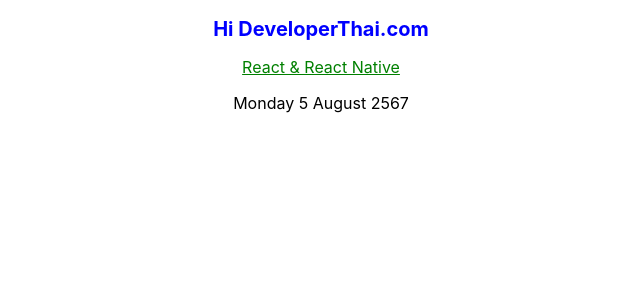
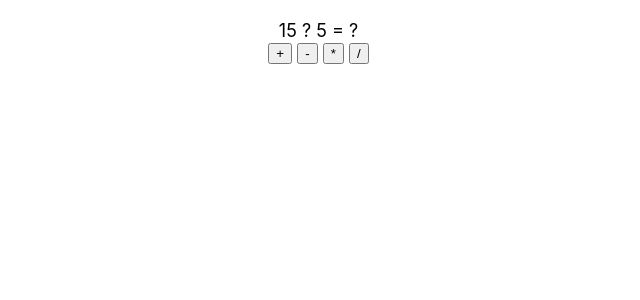
Before and after one commit to Phongsathornjan/my-app, a React (Create React App) app: page / in a window 1280 px wide. Shown: the top 300 px of the page, without its empty margins (319-959 px from the left). Built offline with nearby package versions, Linux system fonts and the light colour scheme.

Commit message:
add refs-func

```diff
--- a/src/App.js
+++ b/src/App.js
@@ -1,17 +1,8 @@
-import react from 'react'
+import React from 'react'
 import './style.css'
-import Calendar from './class-components'
-
+import RefsFunc from './refs-func'
 
 export default function App (){
 
-  return (
-    <>
-    <center>
-    <h2>Hi DeveloperThai.com</h2>
-    <div className='title' >React & React Native</div>
-    </center>
-    <Calendar></Calendar>
-    </>
-  )
+  return <RefsFunc/>
 }
--- /dev/null
+++ b/src/refs-func.js
@@ -0,0 +1,33 @@
+import React, { useRef } from "react";
+
+export default function RefsFunc () {
+    const num1 = useRef()
+    const num2 = useRef()
+    const operator = React.useRef()
+    const result = useRef()
+
+    const calculate = (ev) => {
+        let op = ev.target.innerText
+        let n1 = parseInt(num1.current.innerText)
+        let n2 = parseInt(num2.current.innerText)
+        let r = eval(`${n1} ${op} ${n2}`)
+        result.current.innerText = r
+        operator.current.innerText = op
+    }
+
+    return (
+        <div style={{textAlign: 'center', marginTop: 20, fontSize: 18}}>
+            <span ref={num1}>15</span>&nbsp;
+            <span ref={operator}>?</span>&nbsp;
+            <span ref={num2}>5</span>&nbsp;
+            <span>=</span>&nbsp;
+            <span ref={result}>?</span>&nbsp;
+            <div>
+                <button onClick={calculate}>+</button>&nbsp;
+                <button onClick={calculate}>-</button>&nbsp;
+                <button onClick={calculate}>*</button>&nbsp;
+                <button onClick={calculate}>/</button>&nbsp;
+            </div>
+        </div>
+    )
+}
```
